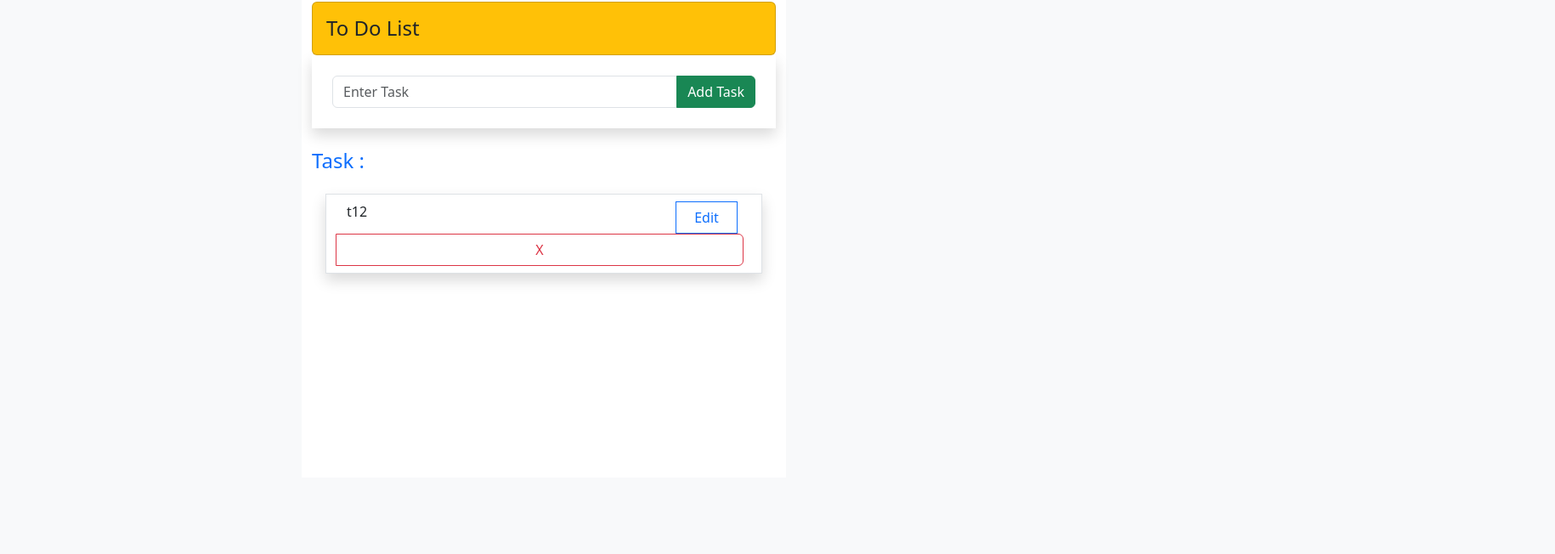
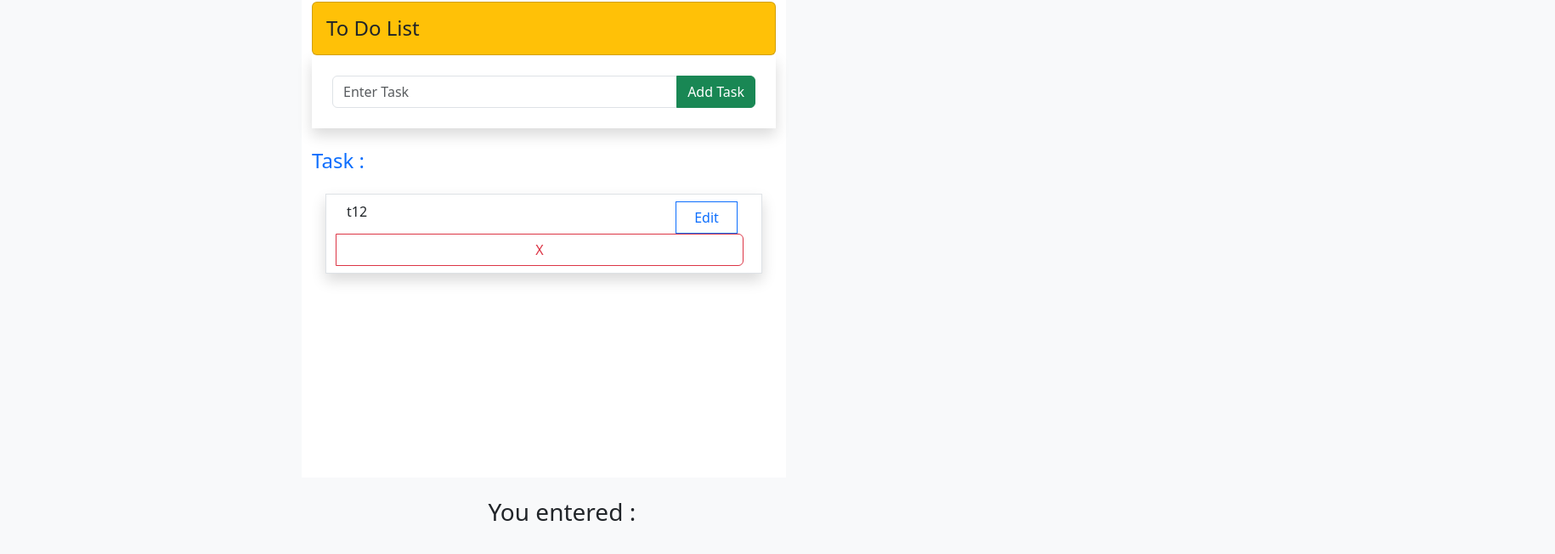
Before and after one commit to maheshpavale/task, an Angular app: page / in a window 1280 px wide. Shown: the part 46-698 px from the top of the page at 85% size, 1830 px wide, since content can reach past the window. Built offline with nearby package versions, Linux system fonts and the light colour scheme; data requests are answered from the project's data file.

Commit message:
Update app.component.html

```diff
--- a/src/app/app.component.html
+++ b/src/app/app.component.html
@@ -1 +1,2 @@
 <app-home></app-home>
+<app-sub></app-sub>
```
